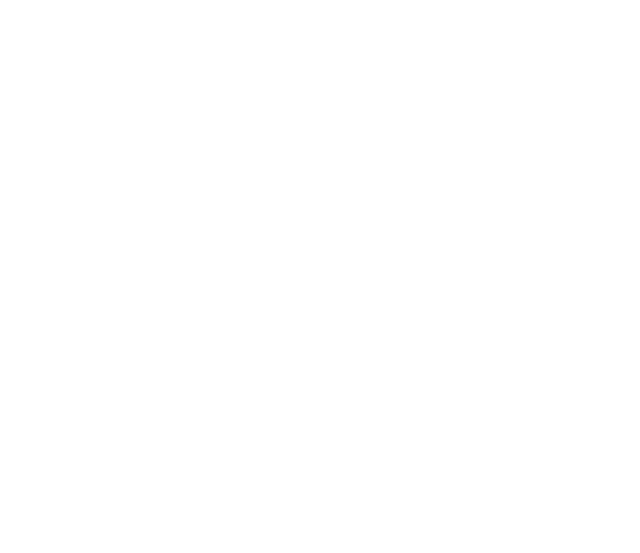
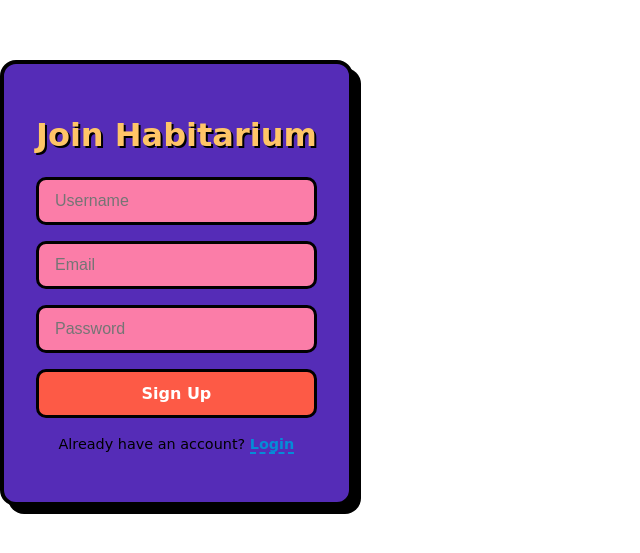
Before and after one commit to PhiLouGii/habitarium, a React (Vite) app in the folder frontend/: page /signup in a window 1280 px wide. Before the commit this address had no page. Shown: the part 117-670 px from the top of the page, without its empty margins (0-640 px from the left). Built offline with nearby package versions, Linux system fonts and the light colour scheme.

Commit message:
user auth ui implemented

```diff
--- a/frontend/src/App.tsx
+++ b/frontend/src/App.tsx
@@ -1,11 +1,13 @@
 import { Routes, Route } from 'react-router-dom';
 import Login from './pages/Login';
+import Signup from './pages/Signup';
 import Dashboard from './pages/Dashboard';
 
 function App() {
   return (
     <Routes>
       <Route path="/" element={<Login />} />
+      <Route path="/signup" element={<Signup />} />
       <Route path="/dashboard" element={<Dashboard />} />
     </Routes>
   );
--- /dev/null
+++ b/frontend/src/pages/Login.module.css
@@ -0,0 +1,77 @@
+.container {
+  background-color: #552CB7;
+  color: black;
+  border: 4px solid black;
+  border-radius: 16px;
+  padding: 2rem;
+  max-width: 400px;
+  margin: 3rem auto;
+  box-shadow: 8px 8px 0 black;
+  font-family: 'Comic Sans MS', 'Arial Rounded MT Bold', sans-serif;
+}
+
+.title {
+  font-size: 2rem;
+  text-align: center;
+  margin-bottom: 1.5rem;
+  color: #FFC567;
+  text-shadow: 2px 2px 0 black;
+}
+
+.form {
+  display: flex;
+  flex-direction: column;
+  gap: 1rem;
+}
+
+.input {
+  padding: 0.75rem 1rem;
+  font-size: 1rem;
+  border: 3px solid black;
+  border-radius: 10px;
+  background-color: #FB7DA8;
+  color: black;
+  outline: none;
+  transition: transform 0.2s;
+}
+
+.input:focus {
+  transform: scale(1.03);
+  background-color: #FFF;
+}
+
+.button {
+  padding: 0.75rem;
+  font-size: 1rem;
+  background-color: #FD5A46;
+  color: white;
+  border: 3px solid black;
+  border-radius: 10px;
+  cursor: pointer;
+  font-weight: bold;
+  transition: background-color 0.3s, transform 0.2s;
+}
+
+.button:hover {
+  background-color: #FFC567;
+  transform: scale(1.05);
+  color: black;
+}
+
+.switchText {
+  text-align: center;
+  margin-top: 1rem;
+  font-size: 0.9rem;
+}
+
+.link {
+  color: #058CD7;
+  font-weight: bold;
+  text-decoration: none;
+  border-bottom: 2px dashed #058CD7;
+}
+
+.link:hover {
+  color: #00995E;
+  border-color: #00995E;
+}
--- a/frontend/src/pages/Login.tsx
+++ b/frontend/src/pages/Login.tsx
@@ -1,5 +1,20 @@
-function Login() {
-  return <div>Login Page</div>;
-}
+import styles from './Login.module.css';
+import { Link } from 'react-router-dom';
+
+const Login = () => {
+  return (
+    <div className={styles.container}>
+      <h1 className={styles.title}>Welcome Back!</h1>
+      <form className={styles.form}>
+        <input type="email" placeholder="Email" className={styles.input} />
+        <input type="password" placeholder="Password" className={styles.input} />
+        <button type="submit" className={styles.button}>Login</button>
+      </form>
+      <p className={styles.switchText}>
+        New here? <Link to="/Signup" className={styles.link}>Create an account</Link>
+      </p>
+    </div>
+  );
+};
 
 export default Login;
--- /dev/null
+++ b/frontend/src/pages/Signup.module.css
@@ -0,0 +1,77 @@
+.container {
+  background-color: #552CB7;
+  color: black;
+  border: 4px solid black;
+  border-radius: 16px;
+  padding: 2rem;
+  max-width: 400px;
+  margin: 3rem auto;
+  box-shadow: 8px 8px 0 black;
+  font-family: 'Comic Sans MS', 'Arial Rounded MT Bold', sans-serif;
+}
+
+.title {
+  font-size: 2rem;
+  text-align: center;
+  margin-bottom: 1.5rem;
+  color: #FFC567;
+  text-shadow: 2px 2px 0 black;
+}
+
+.form {
+  display: flex;
+  flex-direction: column;
+  gap: 1rem;
+}
+
+.input {
+  padding: 0.75rem 1rem;
+  font-size: 1rem;
+  border: 3px solid black;
+  border-radius: 10px;
+  background-color: #FB7DA8;
+  color: black;
+  outline: none;
+  transition: transform 0.2s;
+}
+
+.input:focus {
+  transform: scale(1.03);
+  background-color: #FFF;
+}
+
+.button {
+  padding: 0.75rem;
+  font-size: 1rem;
+  background-color: #FD5A46;
+  color: white;
+  border: 3px solid black;
+  border-radius: 10px;
+  cursor: pointer;
+  font-weight: bold;
+  transition: background-color 0.3s, transform 0.2s;
+}
+
+.button:hover {
+  background-color: #FFC567;
+  transform: scale(1.05);
+  color: black;
+}
+
+.switchText {
+  text-align: center;
+  margin-top: 1rem;
+  font-size: 0.9rem;
+}
+
+.link {
+  color: #058CD7;
+  font-weight: bold;
+  text-decoration: none;
+  border-bottom: 2px dashed #058CD7;
+}
+
+.link:hover {
+  color: #00995E;
+  border-color: #00995E;
+}
--- a/frontend/src/pages/Signup.tsx
+++ b/frontend/src/pages/Signup.tsx
@@ -0,0 +1,21 @@
+import styles from './Signup.module.css';
+import { Link } from 'react-router-dom';
+
+const Signup = () => {
+  return (
+    <div className={styles.container}>
+      <h1 className={styles.title}>Join Habitarium</h1>
+      <form className={styles.form}>
+        <input type="text" placeholder="Username" className={styles.input} />
+        <input type="email" placeholder="Email" className={styles.input} />
+        <input type="password" placeholder="Password" className={styles.input} />
+        <button type="submit" className={styles.button}>Sign Up</button>
+      </form>
+      <p className={styles.switchText}>
+        Already have an account? <Link to="/" className={styles.link}>Login</Link>
+      </p>
+    </div>
+  );
+};
+
+export default Signup;
```
